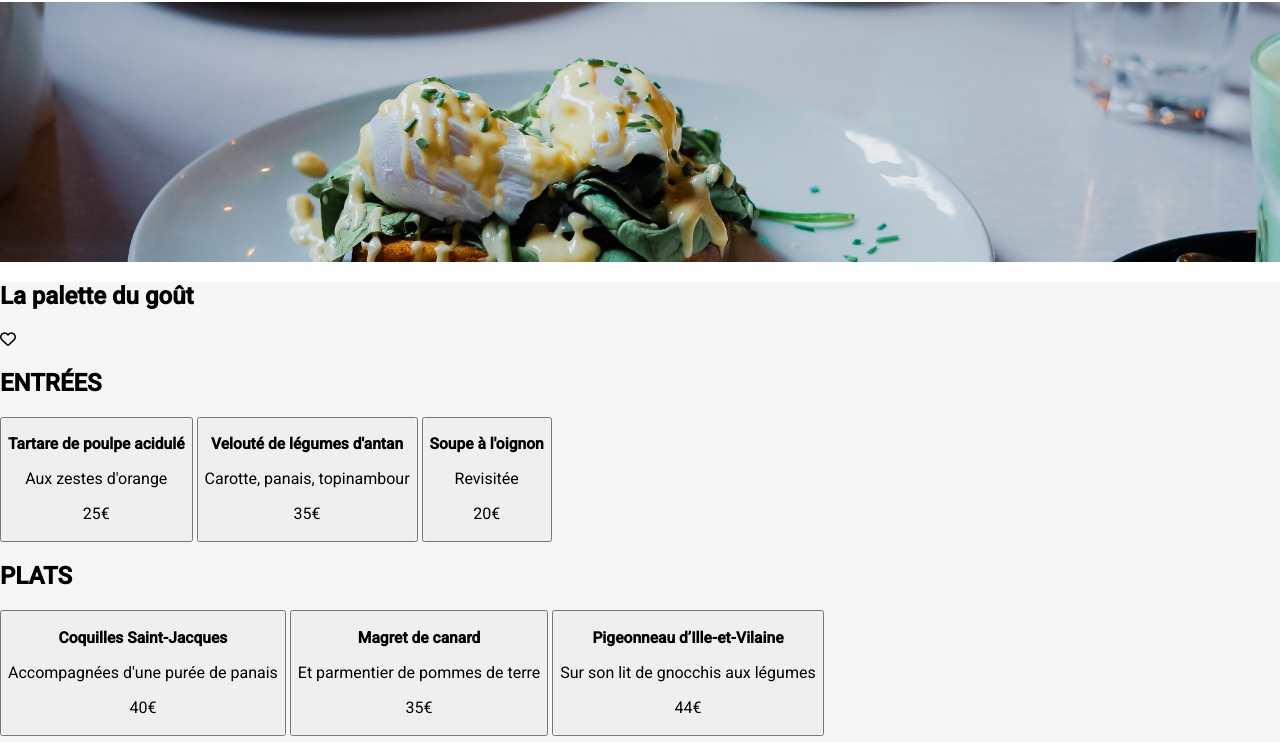
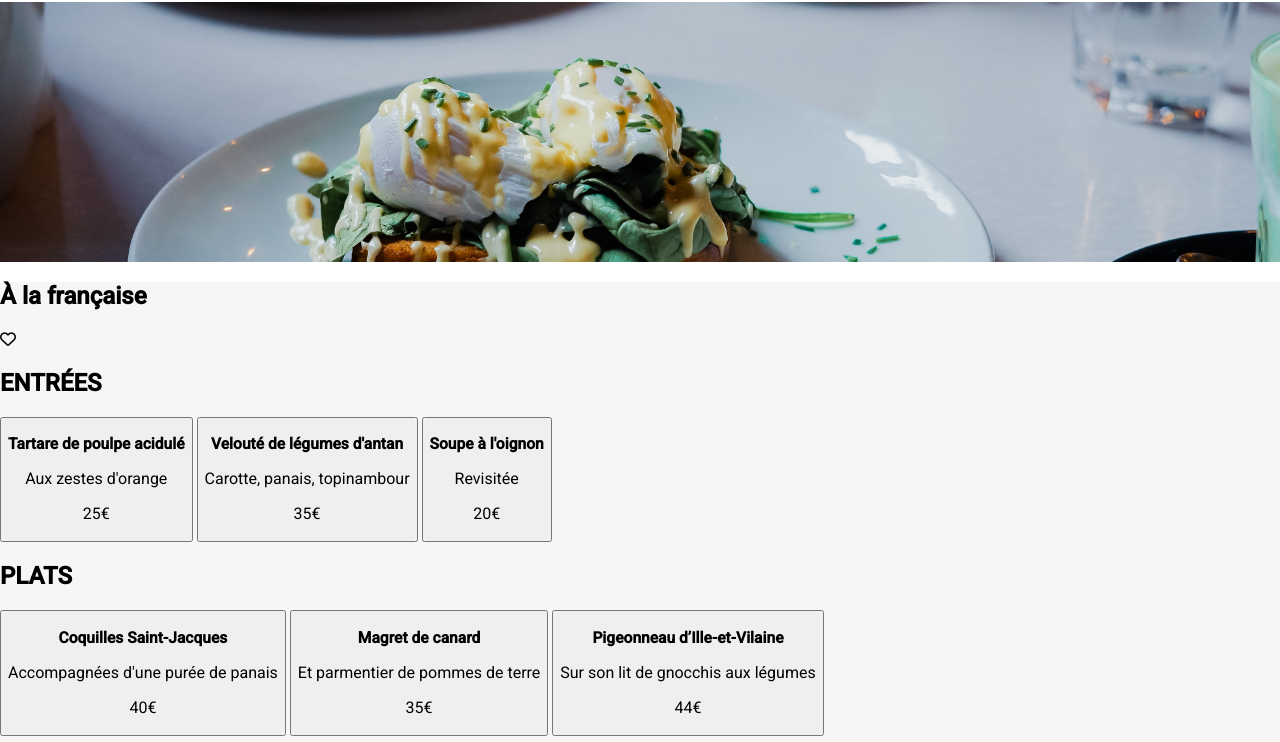
Before and after one commit to ExvigilareGemini/AdelinDubois_3_02122020, a website: page vue/cartes/francais.html in a window 1280 px wide. Shown: the part 58-800 px from the top of the page. Drawn offline with Linux system fonts and the light colour scheme; a web font is replaced by a local one.

Commit message:
HTML: Section Carte -> correction des titres

```diff
--- a/vue/cartes/francais.html
+++ b/vue/cartes/francais.html
@@ -30,7 +30,7 @@
 
     <!-- Carte -->
     <section class="carte">
-        <h1 class="carte__head">La palette du goût</h1>
+        <h1 class="carte__head">À la française</h1>
         <i class="carte__icon far fa-heart"></i>
 
         <!-- Menu des entrées -->
```
Also changed, not shown: vue/cartes/delice.html (+1 -1 lines), vue/cartes/note.html (+1 -1 lines).
